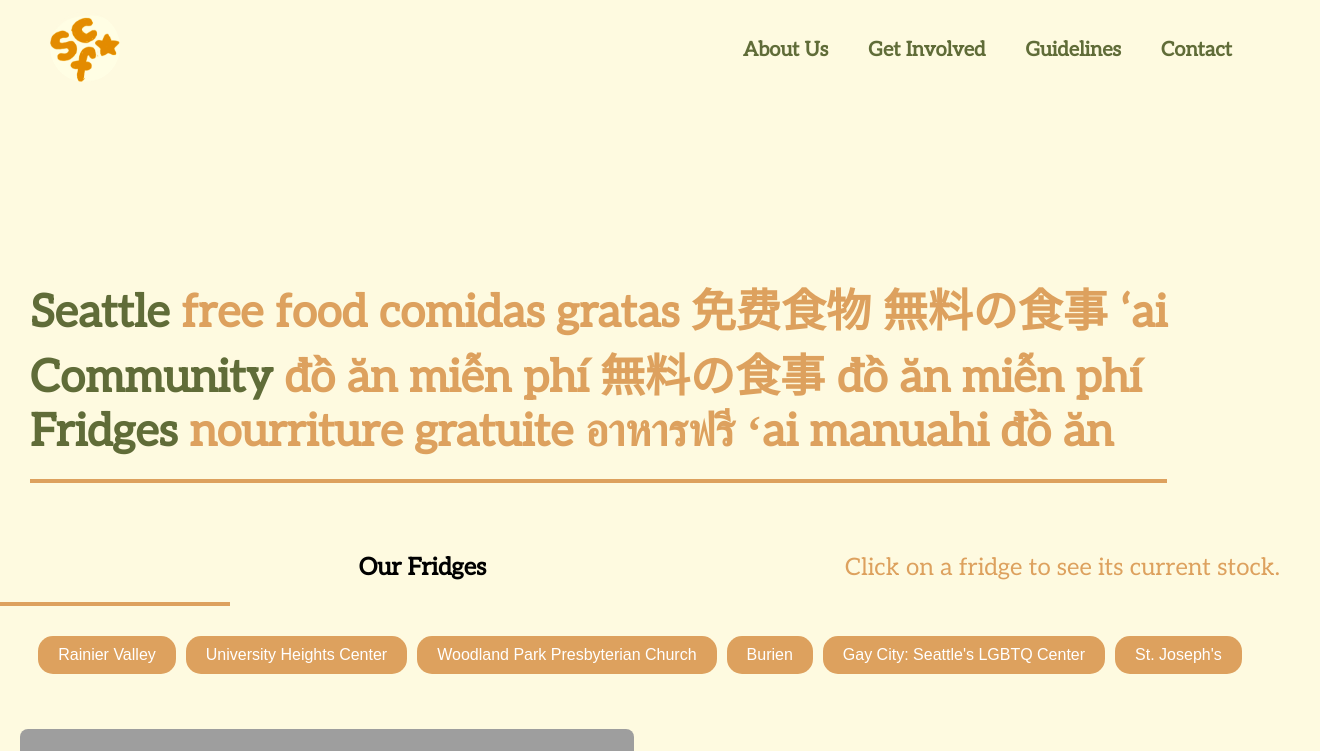
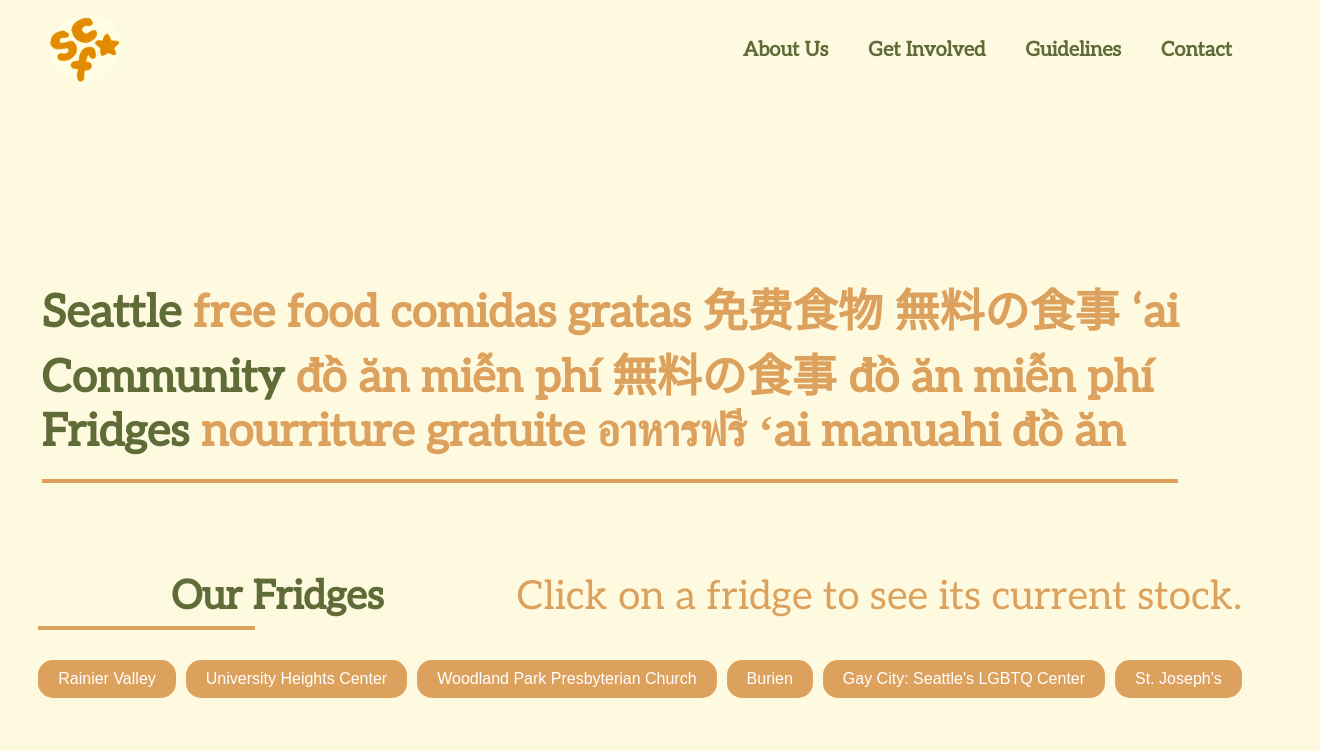
Before and after one commit to webimpactuw/seattle-community-fridge, a React (Create React App) app: page / in a window 1280 px wide. Shown: the top 751 px of the page, 1320 px wide, since content can reach past the window. Built offline with nearby package versions, Linux system fonts and the light colour scheme; grey boxes are pictures that could not be loaded.

Commit message:
homepage

```diff
--- a/src/pages/Home.js
+++ b/src/pages/Home.js
@@ -7,7 +7,7 @@
   return (
     <body className='homePage'>
       <meta name="viewport" content="width=device-width, initial-scale=1.0"></meta>
-      <div className='homePage'>
+      <div className='home'>
         <div className="text-container">
           <div className="text-above">
             <p>
```
